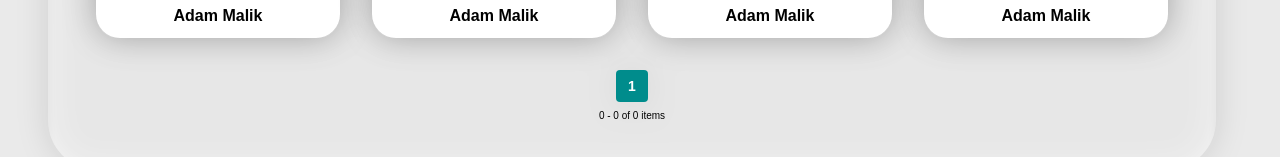
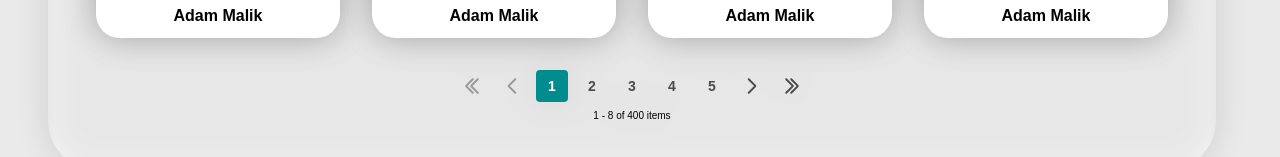
Before and after one commit to reviwh/hidayah-journey, a Vue app: page /jemaah in a window 1280 px wide. Shown: the part 1377-1534 px from the top of the page. Built offline with nearby package versions, Linux system fonts and the light colour scheme.

Commit message:
fix(pagination): number of item

```diff
--- a/src/components/Pagination/Pagination.vue
+++ b/src/components/Pagination/Pagination.vue
@@ -97,7 +97,7 @@ export default {
     };
   },
   mounted() {
-    this.first = this.selectedPage * this.limit - this.limit;
+    this.first = this.selectedPage * this.limit - this.limit + 1;
     this.last =
       this.selectedPage * this.limit < this.total
         ? this.selectedPage * this.limit
--- a/src/views/JemaahView.vue
+++ b/src/views/JemaahView.vue
@@ -95,7 +95,7 @@ export default {
         :status="item.status"
       />
     </div>
-      <pagination />
+    <pagination :limit="8" :lastPage="50" :total="400" />
   </div>
 </template>
 
```
Lines whose indentation alone changed are shown as unchanged.
